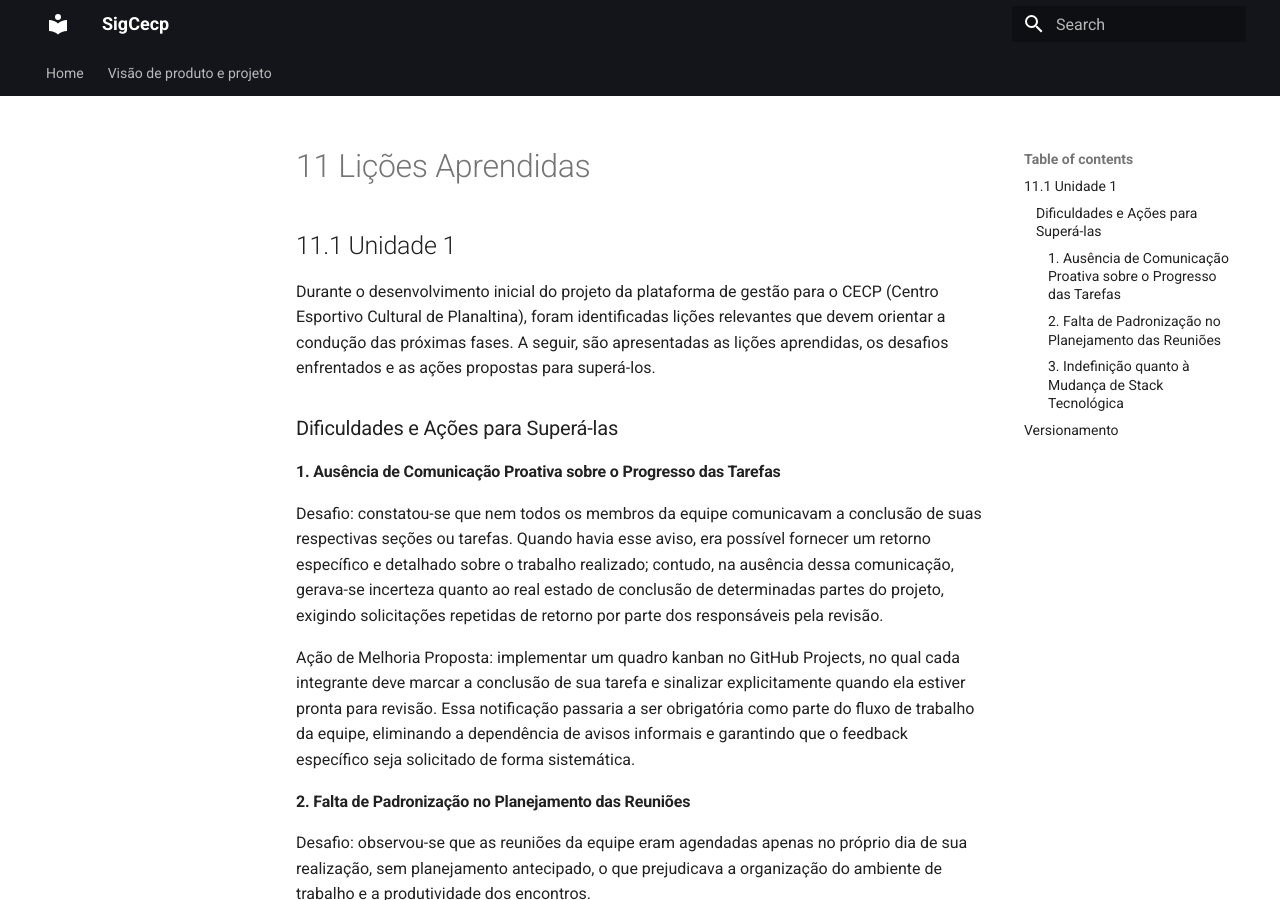
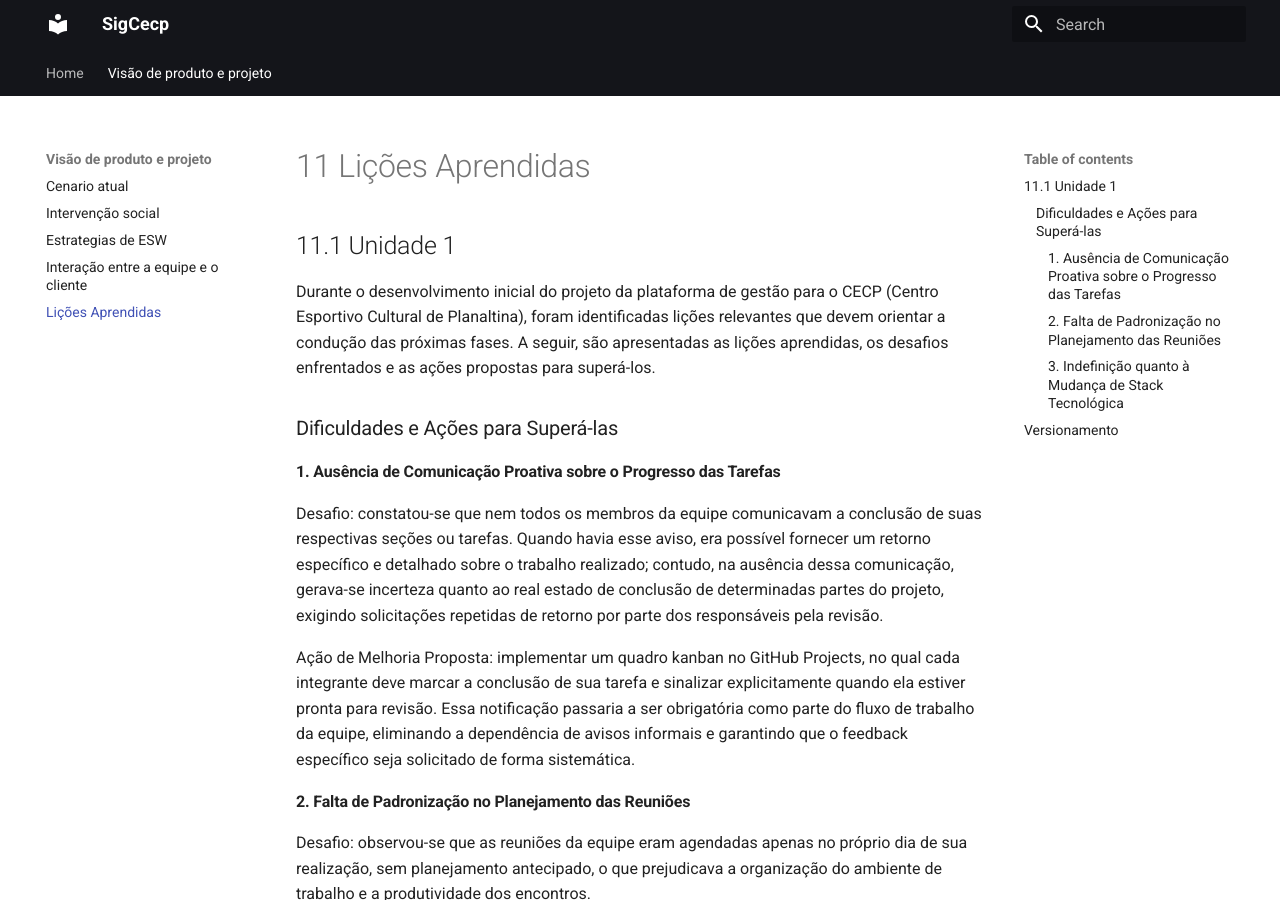
Before and after one commit to mdsreq-fga-unb/REQ-2026.2-T01-SigCecp, an MkDocs documentation site: the page built from docs/visao_produto_projeto/11_licoes_aprendidas.md, in a window 1280 px wide and 900 px high. Built offline with MkDocs 1.6.1 and Material for MkDocs 9.7.7, drawn with Linux system fonts in a browser that asks for light colours.

Commit message:
atualizar mkdocs.yml
adiciona ao nav a seção 11

```diff
--- a/mkdocs.yml
+++ b/mkdocs.yml
@@ -8,6 +8,7 @@ nav:
     - Intervenção social: visao_produto_projeto/3_intervencao_social.md
     - Estrategias de ESW: visao_produto_projeto/4_estrategias_esw.md
     - Interação entre a equipe e o cliente: visao_produto_projeto/7_interacao_equipe_e_cliente.md
+    - Lições Aprendidas: visao_produto_projeto/11_licoes_aprendidas.md
 
 theme:
   name: material
```
